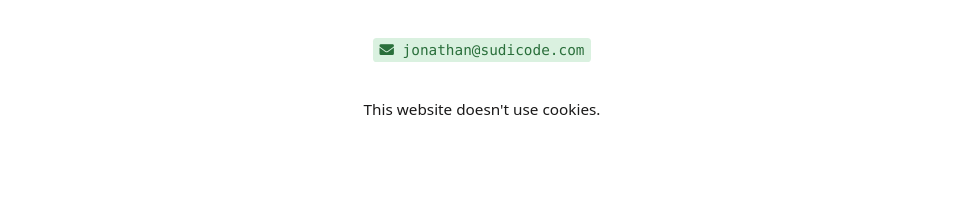
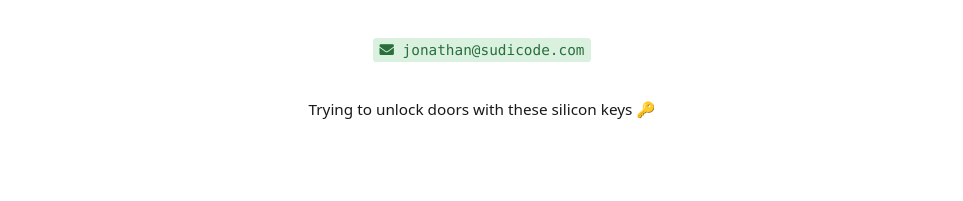
Before and after one commit to jsudiaman/jsudiaman.github.io, a Jekyll site: the page built from index.md, in a window 1280 px wide. Shown: the part 777-978 px from the top of the page, without its empty margins (158-1121 px from the left). Built offline with Jekyll 4.4.1, drawn with Linux system fonts in a browser that asks for light colours.

Commit message:
Update _config.yml

```diff
--- a/_config.yml
+++ b/_config.yml
@@ -1 +1 @@
-footer: This website doesn't use cookies.
+footer: Trying to unlock doors with these silicon keys 🔑
```
